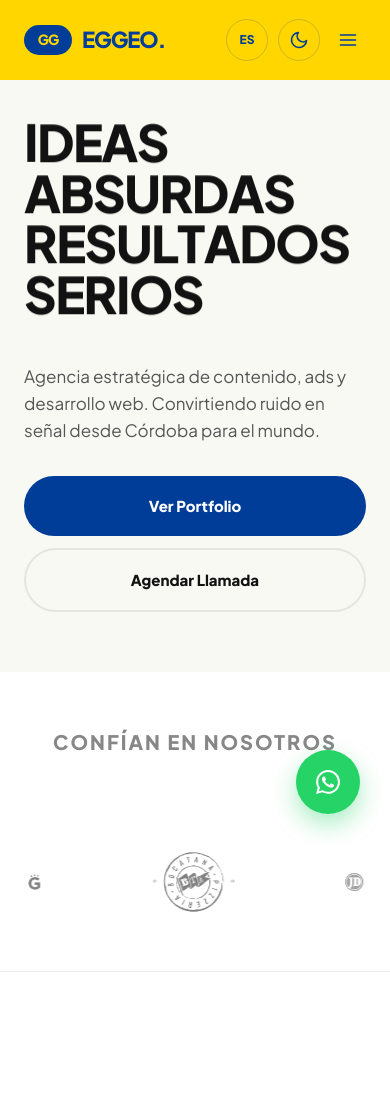
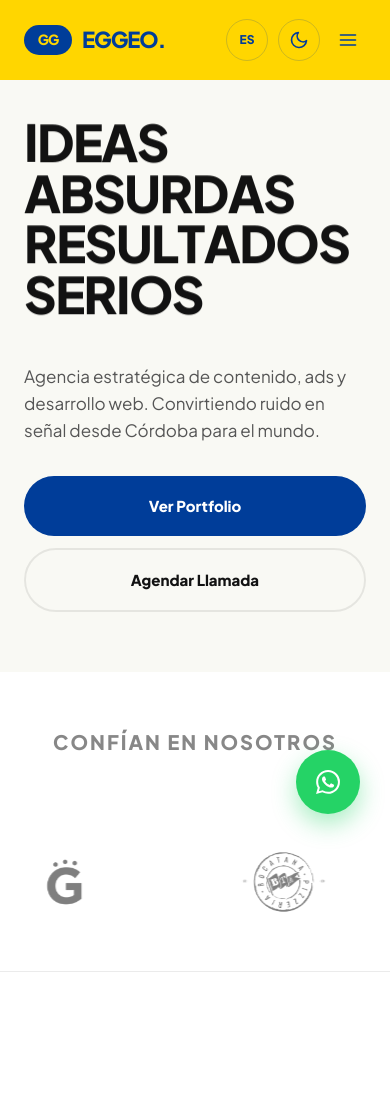
Before and after one commit to eggeo-lab/eggeo-web, a React (Vite) app: page / in a window 390 px wide. Shown: the top 1095 px of the page. Built offline with nearby package versions, Linux system fonts and the light colour scheme.

Commit message:
css changes

```diff
--- a/src/styles.css
+++ b/src/styles.css
@@ -457,8 +457,8 @@ img {
 
 @media (max-width: 900px) {
   .client-logo-img {
-    height: 50px;
-    width: 140px;
+    height: 150px;
+    width: 200px;
   }
   .client-logo-img.logo-bocatana {
     height: 100px;
```
